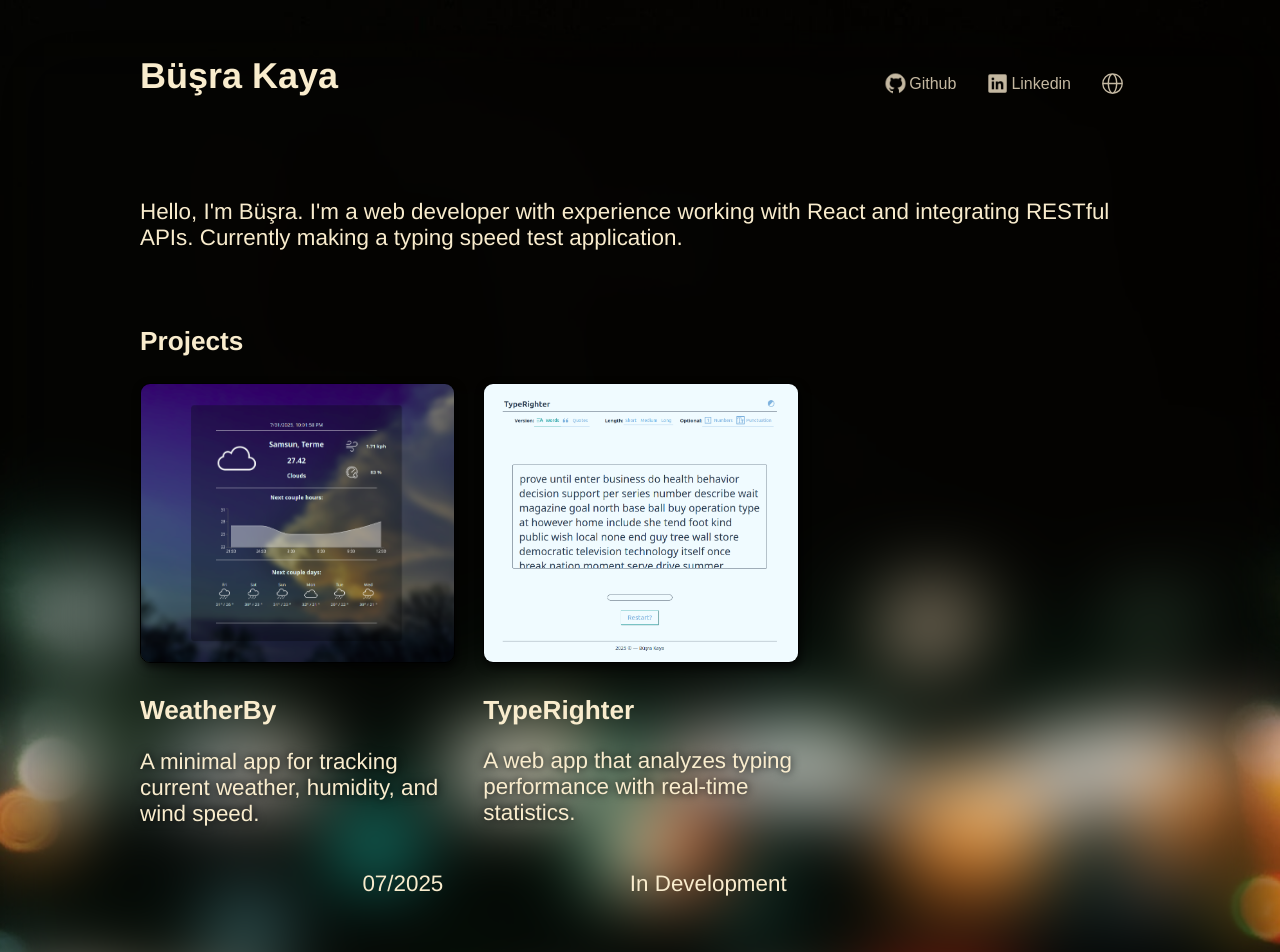
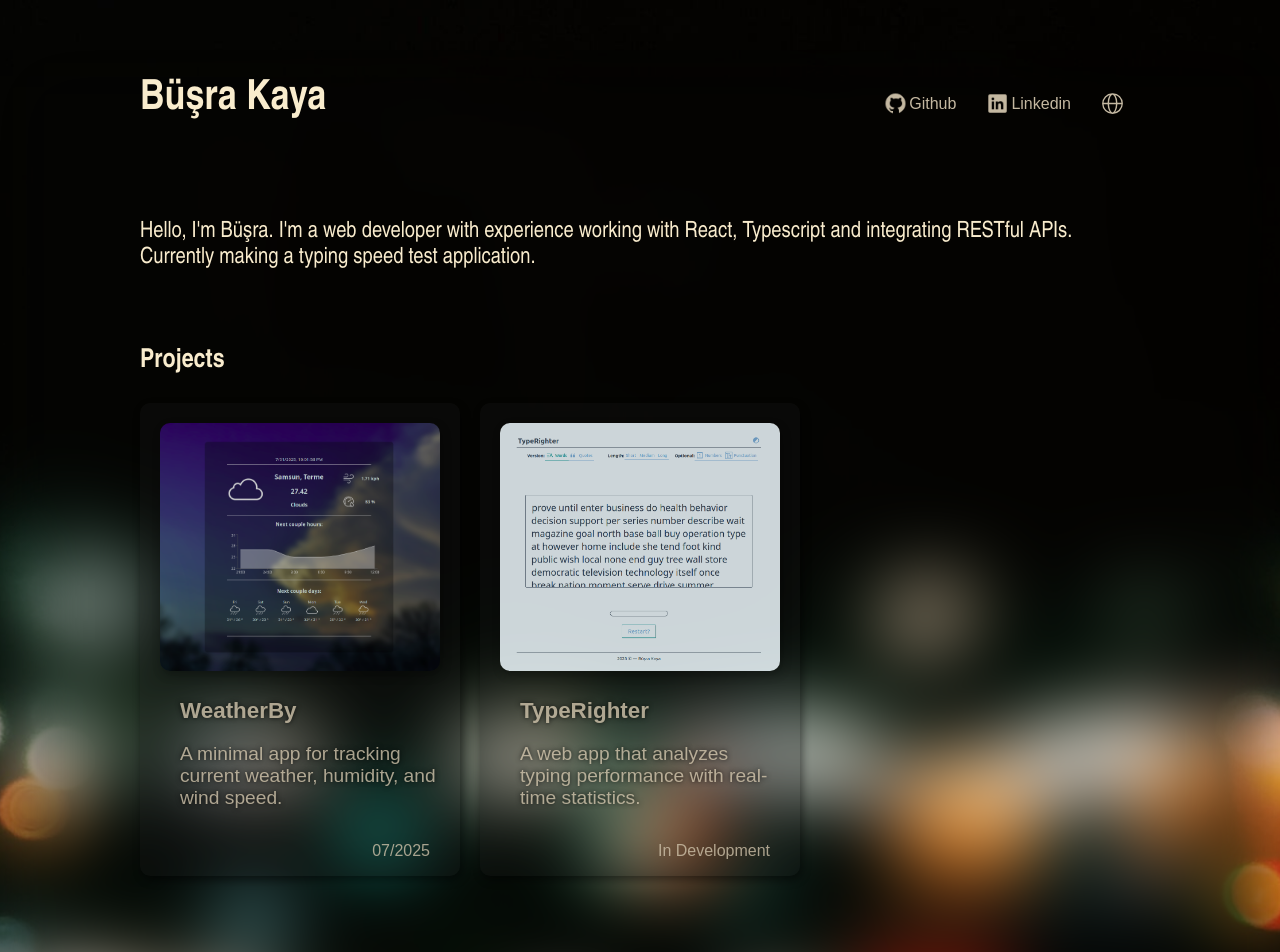
Before and after one commit to bus-ra-kaya/portfolio, a React (Vite) app: page / in a window 1280 px wide. Shown: the top 952 px of the page. Built offline with nearby package versions, Linux system fonts and the light colour scheme.

Commit message:
add project card detail pop up

```diff
--- a/src/App.css
+++ b/src/App.css
@@ -1,5 +1,5 @@
 .app-container {
-  margin: 30px 120px;
+  margin: 50px 120px;
 }
 
 .navbar {
@@ -23,9 +23,10 @@ a {
   margin-right: auto;
   text-align: left;
   white-space: nowrap;
+  font-size: 2.6rem;
 }
 
-button {
+.nav-btn {
   display: inline-flex;
   align-items: center;
   background-color: transparent;
@@ -38,12 +39,12 @@ button {
   transition: transform 0.15s ease;
 }
 
-button:hover{
+.nav-btn:hover, .github-btn:hover{
   color: var(--color-btn-hover);
   transform: scale(1.03);
 }
 
-button:active {
+.nav-btn:active, .github-btn:active {
   color: var(--color-btn-press);
 }
 
@@ -97,11 +98,11 @@ button:active {
   mask-position: no-repeat;
 }
 
-button:hover > .icon, .icon:hover {
+.nav-btn:hover > .icon, .icon:hover {
   background-color: var(--color-btn-hover);
   transform: scale(1.03);
 }
-button:active > .icon, .icon:active {
+.nav-btn:active > .icon, .icon:active {
   background-color: var(--color-btn-press);
 }
 
@@ -109,32 +110,56 @@ button:active > .icon, .icon:active {
 .projects {
   display: grid;
   grid-template-columns: repeat(3, minmax(200px, 1fr));
-  gap: 30px;
+  gap: 20px;
 }
 
 .project-card {
   height: auto;
   width: 100%;
-  transition: transform 0.3s ease;
+  transition: 0.15s ease;
   transform: scale(1);
+  background-color: hsla(0, 3%, 12%, 0.301);
+  box-shadow: 2px 4px 10px hsla(0, 0%, 0%, 0.6);
+  border-radius: 10px;
+  padding: 0px 20px;
+  opacity: 0.85;
+  cursor: pointer;
+  border: none;
+  color: var(--color-btn);
+  font-size: 1rem;
 }
 
 
 .project-card img {
-  max-height: 400px;
+  max-height: 420px;
   width: 100%;
-  border: 1px solid black;
-  box-shadow: 2px 4px 10px hsla(0, 0%, 0%, 0.712);
+  box-shadow: 2px 4px 10px hsla(0, 0%, 0%, 0.3);
   border-radius: 10px;
+  margin-top: 20px;
 }
 
-.project-desc{
-height: 100px;
-text-shadow: 0px 0px 10px black;
+.project-card:hover {
+  opacity: 1;
+}
+.project-card:active {
+  opacity: 0.7;
+}
+
+.project-desc {
+  height: 80px;
+  font-size: 1.2rem;
+  text-shadow: 0px 0px 5px black;
+  text-align: left;
+  margin-left: 20px;
 }
 
 .project-card h3 {
+  font-size: 1.4rem;
+  margin-left: 20px;
+  text-shadow: 0px 0px 5px black;
   margin-bottom: 0;
+  display: flex;
+  text-align: left;
 }
 
 .status {
@@ -166,18 +191,82 @@ footer, .contact {
   cursor: pointer;
 }
 
-.contact button:hover {
+.contact button:hover, .github-btn:hover {
   background-color: var(--color-accent);
   box-shadow: 0px 0px px var(--color-accent);
+}
+
+.card-detail-wrap {
+  border: none;
+  position: fixed;
+  inset: 0;
+  background-color: hsla(0, 0%, 0%, 0.4);
+  z-index: 5;
+}
+
+.card-detail {
+  position: absolute;
+  top: 160px;
+  left: 0;
+  right: 0;
+  margin: 0 auto;
+  height: 550px;
+  width: 950px;
+  border-radius: 10px;
+  color: var(--color-text);
+  font-size: 1.2rem;
+  display: grid;
+  grid-template-columns: 2fr 1fr;
+  background-color: hsl(60, 1%, 15%);
+  box-shadow: 2px 4px 10px hsla(0, 0%, 0%, 0.671);
+  transition: 0.15s ease;
+
+}
+
+.card-detail img {
+  margin: auto;
+  border-radius: 10px;
+  box-shadow: 2px 4px 10px hsla(0, 0%, 0%, 0.6);
+  place-self: center;
+  width: 100%;
+  max-width: 550px;
+  height: auto;
+}
+
+.card-detail h3 {
+  font-size: 2rem;
+}
+.info section {
+  text-align: left;
+  margin-right: 10px;
+}
+
+.github-btn {
+  display: flex;
+  flex-direction: row;
+  gap: 2px;
+  background-color: transparent;
+  border: 1px solid var(--color-btn);
+  color: var(--color-text);
+  padding: 10px 16px;
+  border-radius: 10px;
+  font-size: 1.2rem;
+  margin: 10px 0;
+  transition: 0.15s ease;
+}
+
+.github-link > * {
+  display: inline-block;
 }
 
 @media (max-width: 1500px) {
   .title{
     margin: 0;
   }
+
 }
 
-@media (max-width: 1050px) {
+@media (max-width: 1150px) {
   .app-container{
     margin: 30px 50px;
   }
@@ -188,8 +277,39 @@ footer, .contact {
 
   .projects {
   grid-template-columns: repeat(2, minmax(200px, 1fr));
+  }
+
+  .card-detail {
+  height: 500px;
+  width: 850px;
+  grid-template-columns: 4fr 3fr;
+  padding: 0px;
+  font-size: 1.1rem;
+  gap: 0px;
+  }
+  .card-detail img {
+    width: 435px;
+    height: 400px;
+  }
 }
+
+@media(max-width: 850px){
+   .card-detail {
+      height: 900px;
+      width: 450px;
+      grid-template-columns: none;
+      grid-template-rows: 2fr 3fr;
+      }
+    .card-detail img {
+      margin-top: 20px;
+        width: 405px;
+        height: 360px;
+    }
+    .info {
+      margin: 10px 30px 30px 30px;
+    }
 }
+
 
 @media (max-width: 800px) {
 
@@ -217,7 +337,7 @@ footer, .contact {
   }
 
   .contact h1 {
-  font-size: 1.6rem;
+  font-size: 1.8rem;
   }
 }
 
--- a/src/App.tsx
+++ b/src/App.tsx
@@ -5,6 +5,7 @@ import {useTranslation} from "react-i18next";
 
 export default function App() {
   const { t } = useTranslation();
+
 
   return (
     <div className="app-container">
@@ -15,13 +16,13 @@ export default function App() {
           <div className="navbar-right">
 
               <a href="https://github.com/bus-ra-kaya" target="_blank">
-                <button>
+                <button className='nav-btn'>
                   <div className="github icon"></div>
                   <span>Github</span>
                 </button>
               </a>
               <a href="https://www.linkedin.com/in/bus-ra-ka-ya/" target="_blank">
-                <button>
+                <button className='nav-btn'>
                   <div className="linkedin icon"></div>
                   <span>Linkedin</span>
                 </button>
@@ -37,20 +38,24 @@ export default function App() {
         <h3>{t("projects")}</h3>
       <section className='projects'>
         <Project
-        image={"./weatherby.png"}
-        imageAlt={t("weatherByAlt")}
-        header="WeatherBy"
-        description={t("weatherByDesc")}
+        image="./weatherby.png"
+        imageAlt={t("WeatherBy.alt")}
+        header={t("WeatherBy.header")}
+        description={t("WeatherBy.desc")}
         status="07/2025"
-        />
+        tech={t("WeatherBy.tech")}
+        github={t("WeatherBy.github")}
+      />
 
-        <Project
-        image={"./type-righter.png"}
-        imageAlt={t("typeRighterAlt")}
-        header="TypeRighter"
-        description={t("typeRighterDesc")}
+      <Project
+        image="./type-righter.png"
+        imageAlt={t("TypeRighter.alt")}
+        header={t("TypeRighter.header")}
+        description={t("TypeRighter.desc")}
         status={t("wip")}
-        />
+        tech={t("TypeRighter.tech")}
+        github={t("TypeRighter.github")}
+      />
 
       </section>
 
@@ -59,7 +64,7 @@ export default function App() {
       <section className="contact">
         <h1>{t("createTogether")}</h1>
         <a href="mailto:kaya41@protonmail.com">
-          <button>kaya41@protonmail.com</button>
+          <button className='nav-btn'>kaya41@protonmail.com</button>
         </a>
       </section>
 
--- a/src/components/langToggle.tsx
+++ b/src/components/langToggle.tsx
@@ -1,6 +1,6 @@
 import {useTranslation} from "react-i18next";
 
-export default function LangToggle(){
+export default function LangToggle(): React.JSX.Element{
     const {i18n, t} = useTranslation();
 
 
@@ -9,8 +9,13 @@ export default function LangToggle(){
     }
 
     return (
-        <button title={t ("switchLang")} onClick={toggleLanguage}>
-            <div className="world icon"></div>
+        <button
+        title={t ("switchLang")}
+        onClick={toggleLanguage}
+        aria-label={t ("switchLang")}
+        className="nav-btn">
+
+            <div className="world icon" aria-hidden="true"></div>
         </button>
     )
 }
--- a/src/components/project.tsx
+++ b/src/components/project.tsx
@@ -1,20 +1,59 @@
+import React from "react";
+import {useTranslation} from "react-i18next";
+
 interface ProjectProps{
-  image: string,
-  imageAlt: string,
-  header: string,
-  description: string,
-  status: string,
-}
+  readonly image: string,
+  readonly imageAlt: string,
+  readonly header: string,
+  readonly description: string,
+  readonly status: string,
+  readonly tech: string,
+  readonly github: string,
+};
 
 
-export default function Project ({image, imageAlt, header,description,status}:ProjectProps){
+export default function Project (props:ProjectProps): React.JSX.Element{
+
+  const [showDetails,setShowDetails] = React.useState<boolean>(false);
+
+  const { t } = useTranslation();
+
+  const details = t(`${props.header}.details`, {returnObjects: true}) as string[];
+
   return (
-    <div className="project-card">
-      <img src={image} alt={imageAlt} />
-      <h3>{header}</h3>
-      <p className="project-desc">{description}</p>
-      <p className="status">{status}</p>
+    <>
+    <button className="project-card"
+    onClick={() => setShowDetails(prev => !prev)}
+    >
+      <img src={props.image} alt={props.imageAlt} />
+      <h3>{props.header}</h3>
+      <p className="project-desc">{props.description}</p>
+      <p className="status">{props.status}</p>
+    </button>
 
-    </div>
+    {showDetails &&
+      <button className="card-detail-wrap" onClick={() => setShowDetails(prev => !prev)}>
+        <div className="card-detail">
+
+          <img src={props.image} alt={props.imageAlt} />
+
+          <div className="info">
+            <section>
+              <h3>{props.header}</h3>
+              <p className="project-desc">{props.description}</p>
+              {t("details")} <ul> {details.map((line) => {
+                return <li key={line}>{line}</li>
+              })}</ul>
+              <p>{t("tech-used")} {props.tech}</p>
+            </section>
+            <button onClick={() => window.open(props.github, "_blank")} className="github-btn">
+            <div className="github icon"></div>{t("githubLink")}
+            </button>
+          </div>
+
+        </div>
+      </button>
+    }
+    </>
   )
 }
--- a/src/i18n.ts
+++ b/src/i18n.ts
@@ -9,6 +9,7 @@ i18n
 .use(LanguageDetector).use(initReactI18next).init({
     debug: true,
     fallbackLng: "en",
+    returnObjects: true,
     resources: {
         en: {
             translation: en
--- a/src/index.css
+++ b/src/index.css
@@ -12,7 +12,7 @@ body {
     background-repeat:no-repeat;
     background-size: cover;
     background-position: center;
-    font-family:'Franklin Gothic Medium', 'Arial Narrow', Arial, sans-serif;
+    font-family: 'Arial Narrow', Arial, sans-serif;
     color: var(--color-text);
     backdrop-filter: blur(40px);
     height: 100%;
--- a/src/locales/en/translation.json
+++ b/src/locales/en/translation.json
@@ -1,11 +1,30 @@
 {
-    "description": "Hello, I'm Büşra. I'm a web developer with experience working with React and integrating RESTful APIs. Currently making a typing speed test application.",
-    "switchLang": "Change language to Turkish",
-    "projects": "Projects",
-    "weatherByDesc": "A minimal app for tracking current weather, humidity, and wind speed.",
-    "weatherByAlt":"weather app screenshot",
-    "typeRighterDesc":"A web app that analyzes typing performance with real-time statistics.",
-    "typeRighterAlt":"typing speed test screenshot",
-    "wip":"In Development",
-    "createTogether": "Let's create together!"
+  "description": "Hello, I'm Büşra. I'm a web developer with experience working with React, Typescript and integrating RESTful APIs. Currently making a typing speed test application.",
+  "switchLang": "Change language to Turkish",
+  "projects": "Projects",
+  "WeatherBy": {
+    "header": "WeatherBy",
+    "desc": "A minimal app for tracking current weather, humidity, and wind speed.",
+    "alt": "weather app screenshot",
+    "details": ["Search any city or select a location via interactive map.",
+                "Live location time updates for selected location.",
+                "Dynamic weather data pulled from OpenWeather."],
+    "tech": "HTML, CSS, Javascript, React, APIs",
+    "github": "https://github.com/bus-ra-kaya/Weatherby"
+  },
+  "TypeRighter": {
+    "header": "TypeRighter",
+    "desc": "A web app that analyzes typing performance with real-time statistics.",
+    "alt": "typing speed test screenshot",
+    "details": ["Calculate wpm, accuracy and errors over time.",
+                "Different test options like numbers or punctuation being included.",
+                "4 theme options for variety."],
+    "tech": "HTML, CSS, React, Typescript",
+    "github": "https://github.com/bus-ra-kaya/type-righter"
+  },
+  "details": "Details:",
+  "tech-used": "Technologies used:",
+  "wip": "In Development",
+  "githubLink":"Github",
+  "createTogether": "Let's create together!"
 }
--- a/src/locales/tr/translation.json
+++ b/src/locales/tr/translation.json
@@ -1,11 +1,34 @@
 {
-  "description": "Merhaba, ben Büşra. React ve RESTful API kullanımında deneyimli bir web geliştiricisiyim. Şu anda bir yazma hızı testi geliştiriyorum.",
+  "description": "Merhaba, ben Büşra. React, Typescript ve RESTful API kullanımında deneyimli bir web geliştiricisiyim. Şu anda bir yazma hızı testi geliştiriyorum.",
   "switchLang": "Dili İngilizceye çevir",
   "projects": "Projeler",
-  "weatherByDesc": "Anlık hava durumu, nem ve rüzgar hızını takip etmeye yarayan minimal bir uygulama.",
-  "weatherByAlt": "hava durumu uygulaması ekran görüntüsü",
-  "typeRighterDesc": "Gerçek zamanlı istatistiklerle yazma performansını analiz eden bir web uygulaması.",
-  "wip":"Geliştirme aşamasında",
-  "typeRighterAlt": "yazma hızı testi ekran görüntüsü",
+  "WeatherBy": {
+    "header": "WeatherBy",
+    "desc": "Anlık hava durumu, nem ve rüzgar hızını takip etmeye yarayan minimal bir uygulama.",
+    "alt": "hava durumu uygulaması ekran görüntüsü",
+    "details": [
+      "Herhangi bir şehri arama ve etkileşimli harita üzerinden konum seçme.",
+      "Seçilen konum için canlı saat güncellemeleri.",
+      "OpenWeather'dan dinamik olarak çekilen hava durumu verileri."
+    ],
+    "tech": "HTML, CSS, Javascript, React",
+    "github": "https://github.com/bus-ra-kaya/Weatherby"
+  },
+  "TypeRighter": {
+    "header": "TypeRighter",
+    "desc": "Gerçek zamanlı istatistiklerle yazma performansını analiz eden bir web uygulaması.",
+    "alt": "yazma hızı testi ekran görüntüsü",
+    "details": [
+      "Dakika başına kelime (wpm), doğruluk ve hata oranını hesaplar.",
+      "Sayılar veya noktalama işaretleri içeren farklı test seçenekleri.",
+      "Dört farklı tema seçeneğiyle kişiselleştirme imkanı."
+    ],
+    "tech": "HTML, CSS, React, Typescript",
+    "github": "https://github.com/bus-ra-kaya/type-righter"
+  },
+  "details": "Detaylar:",
+  "tech-used": "Kullanılan teknolojiler:",
+  "wip": "Geliştirme aşamasında",
+  "githubLink":"Github",
   "createTogether": "Birlikte üretelim!"
 }
```
